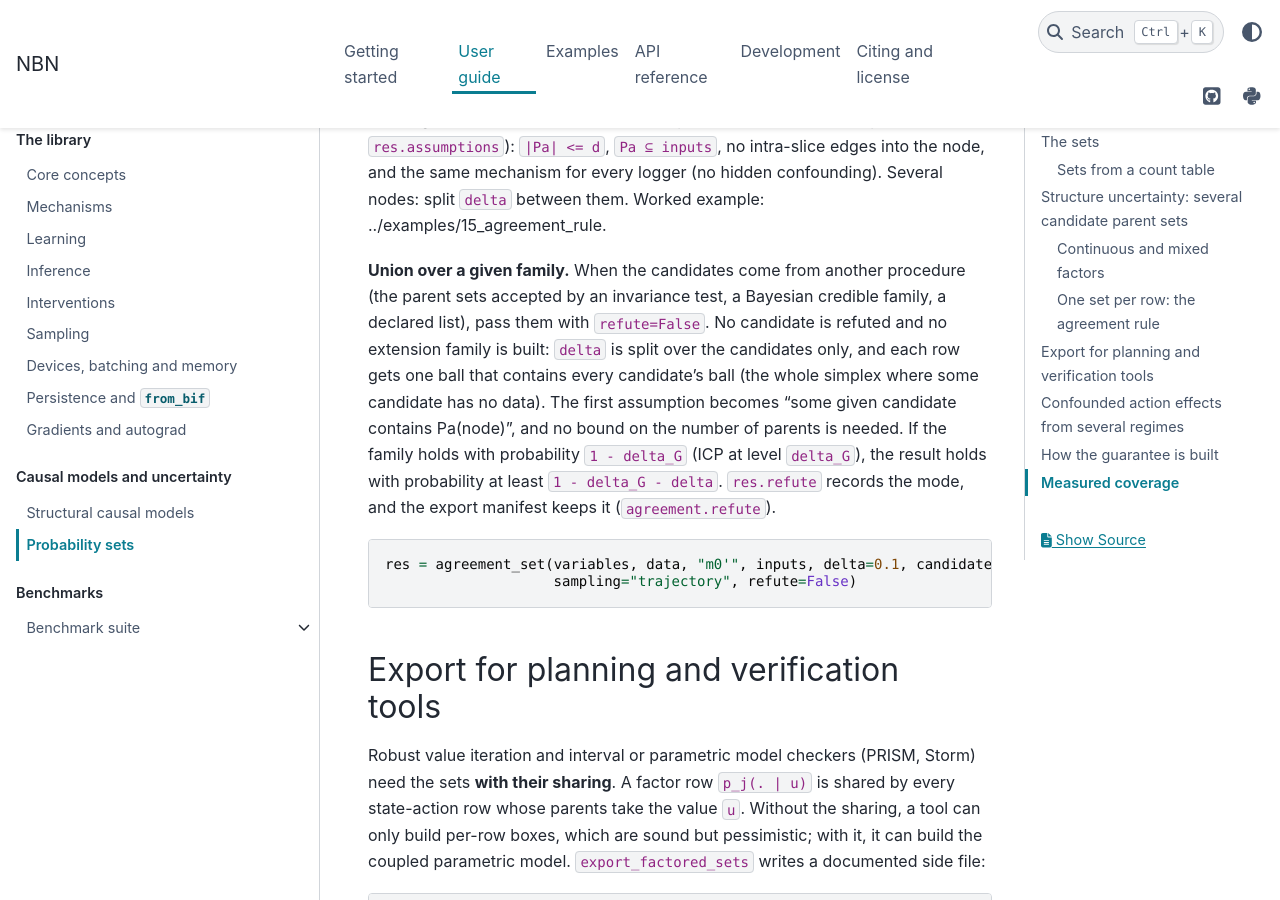
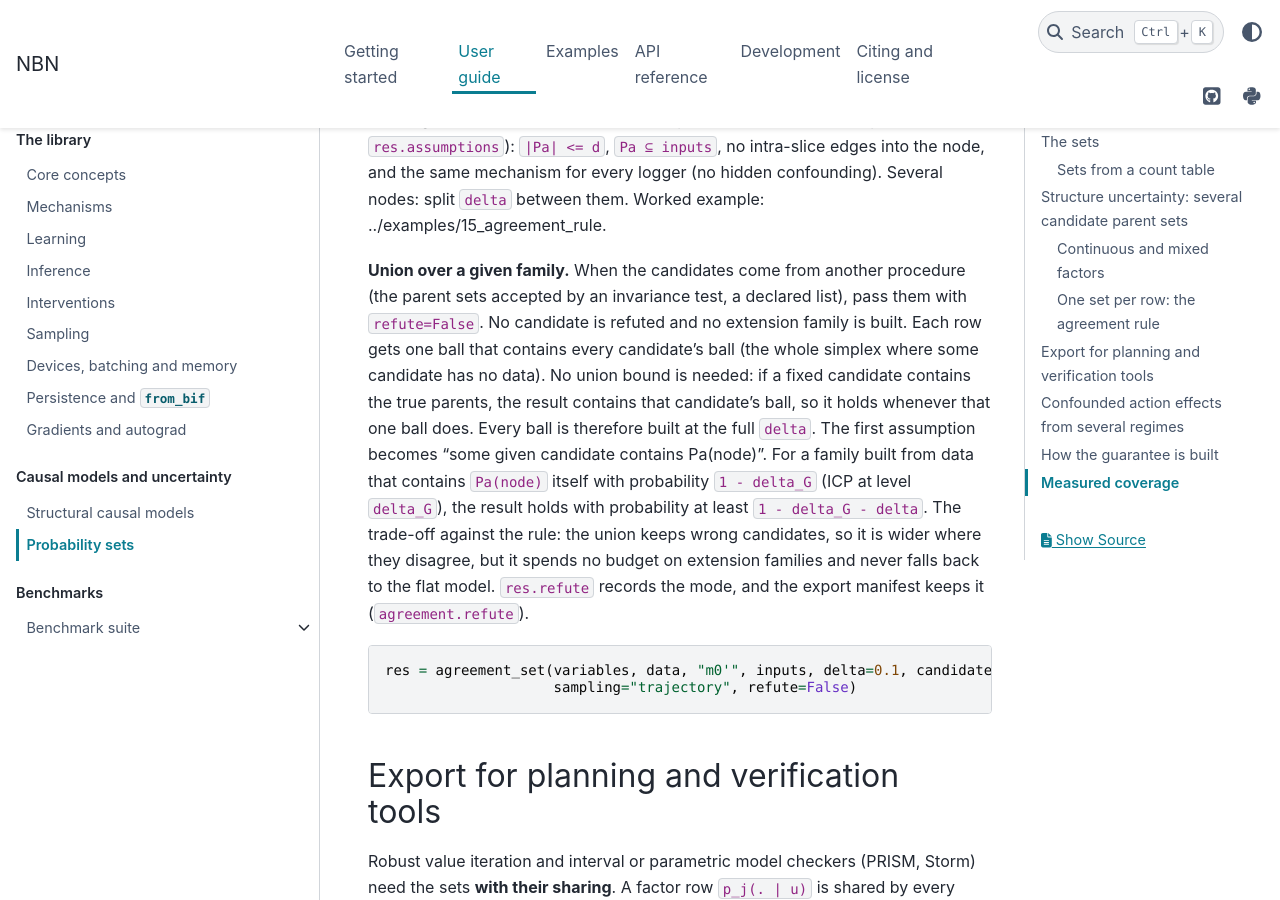
Before and after one commit to Giovannibriglia/NeuralBayesianNetworks, a Sphinx documentation site: the page built from docs/user_guide/probability_sets.md, in a window 1280 px wide and 900 px high, scrolled down 6681 px. Built offline with Sphinx 7.4.7 and the PyData theme 0.15.4, drawn with Linux system fonts in a browser that asks for light colours; pages that are not in the unit, such as notebooks, are missing from menus; the version number could not be read and is left out.

Commit message:
agreement_set(refute=False): full delta per ball; review fixes (#329)
Review round 1 on PR #331:
- No union bound in union mode: the result contains every candidate's ball,
  so it holds whenever the ball of one fixed superset candidate holds.  Every
  ball is now built at the full delta (delta_per_family = delta).  With an ICP
  family containing Pa itself w.p. 1 - delta_G: >= 1 - delta_G - delta.  A
  data-dependent family known only to contain some superset is not covered.
- Wording: one ball containing every candidate's ball (not "hull"); ICP
  citation ECI §7.2.5, pp. 153-154 (eq. 7.8 is on p. 154).
- max_rows error suggests "fewer or smaller candidates" in union mode.
- Notebook 15 section 5: the honest trade-off (wrong candidates widen rows,
  the full budget narrows them), with the per-row counts printed; the user
  guide says the same.
- Tests: full-delta budget, clamp of the containment check at radius 2, the
  rule's split, pickle, coverage_rows, the empty candidate, the max_rows
  message, and JSON-schema validation of the export.

Co-Authored-By: Claude Opus 5.5 <noreply@anthropic.com>

````diff
--- a/docs/user_guide/probability_sets.md
+++ b/docs/user_guide/probability_sets.md
@@ -246,15 +246,20 @@ every logger (no hidden confounding). Several nodes: split `delta` between
 them. Worked example: {doc}`../examples/15_agreement_rule`.
 
 **Union over a given family.** When the candidates come from another procedure
-(the parent sets accepted by an invariance test, a Bayesian credible family, a
-declared list), pass them with `refute=False`. No candidate is refuted and no
-extension family is built: `delta` is split over the candidates only, and each
-row gets one ball that contains every candidate's ball (the whole simplex where
-some candidate has no data). The first assumption becomes "some given candidate
-contains Pa(node)", and no bound on the number of parents is needed. If the
-family holds with probability `1 - delta_G` (ICP at level `delta_G`), the
-result holds with probability at least `1 - delta_G - delta`. `res.refute`
-records the mode, and the export manifest keeps it (`agreement.refute`).
+(the parent sets accepted by an invariance test, a declared list), pass them
+with `refute=False`. No candidate is refuted and no extension family is built.
+Each row gets one ball that contains every candidate's ball (the whole simplex
+where some candidate has no data). No union bound is needed: if a fixed
+candidate contains the true parents, the result contains that candidate's ball,
+so it holds whenever that one ball does. Every ball is therefore built at the
+full `delta`. The first assumption becomes "some given candidate contains
+Pa(node)". For a family built from data that contains `Pa(node)` itself with
+probability `1 - delta_G` (ICP at level `delta_G`), the result holds with
+probability at least `1 - delta_G - delta`. The trade-off against the rule:
+the union keeps wrong candidates, so it is wider where they disagree, but it
+spends no budget on extension families and never falls back to the flat
+model. `res.refute` records the mode, and the export manifest keeps it
+(`agreement.refute`).
 
 ```python
 res = agreement_set(variables, data, "m0'", inputs, delta=0.1, candidates=icp_family,
````
Also changed, not shown: 3 other files.
